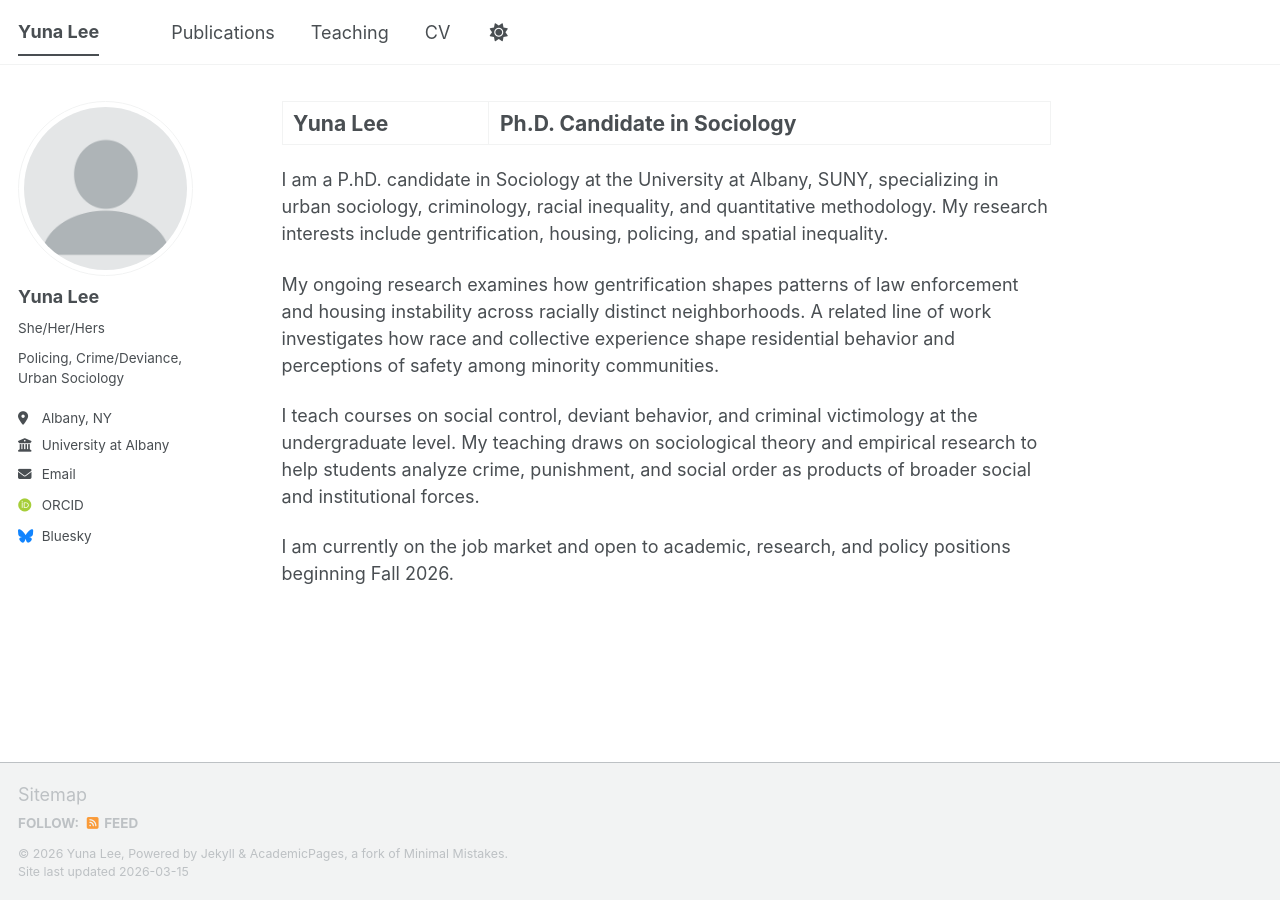
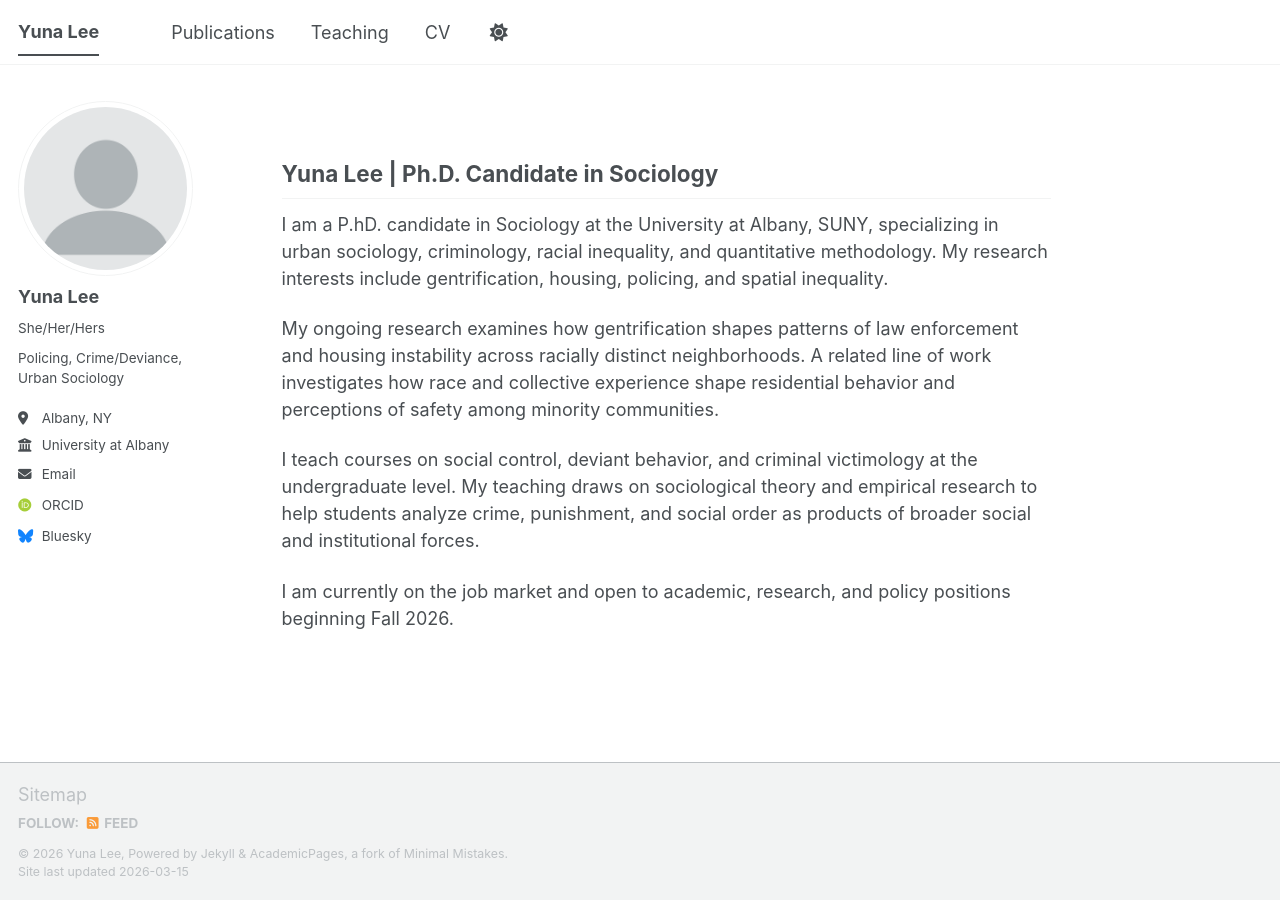
Before and after one commit to dldbsk0098/dldbsk0098.github.io, a Jekyll site: the page built from _pages/about.md, in a window 1280 px wide. Built offline with Jekyll 4.4.1, drawn with Linux system fonts in a browser that asks for light colours; some web fonts are replaced; a script bundle is joined from its source files by our own code; library files that are not in the unit come from our copies.

```diff
--- a/_pages/about.md
+++ b/_pages/about.md
@@ -1,11 +1,14 @@
 ---
 permalink: /
-title: "Yuna Lee | Ph.D. Candidate in Sociology"
+title: " "
 author_profile: true
 redirect_from:
   - /about/
   - /about.html
 ---
+
+Yuna Lee | Ph.D. Candidate in Sociology
+----
 
 I am a P.hD. candidate in Sociology at the University at Albany, SUNY, specializing in urban sociology, criminology, racial inequality, and quantitative methodology. My research interests include gentrification, housing, policing, and spatial inequality.
 
```
